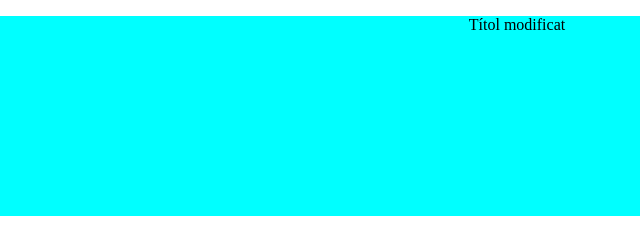
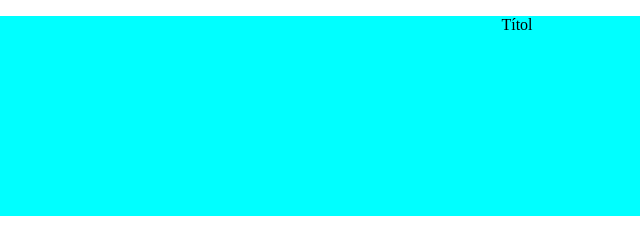
Before and after one commit to pmoraleda/UF1P10, a plain HTML site: page PT1/index.html in a window 1280 px wide. Shown: the top 228 px of the page, 123-763 px from the left. Drawn offline with Linux system fonts and the light colour scheme.

Commit message:
Modificat 2

```diff
--- a/PT1/index.html
+++ b/PT1/index.html
@@ -7,7 +7,7 @@
 </head>
 <body>
 <div id="header">
-<p>Títol modificat</p>
+<p>Títol</p>
 <div id="header2">Nom</div>
 <div id="header3">Inici</div>
 </div>
```
